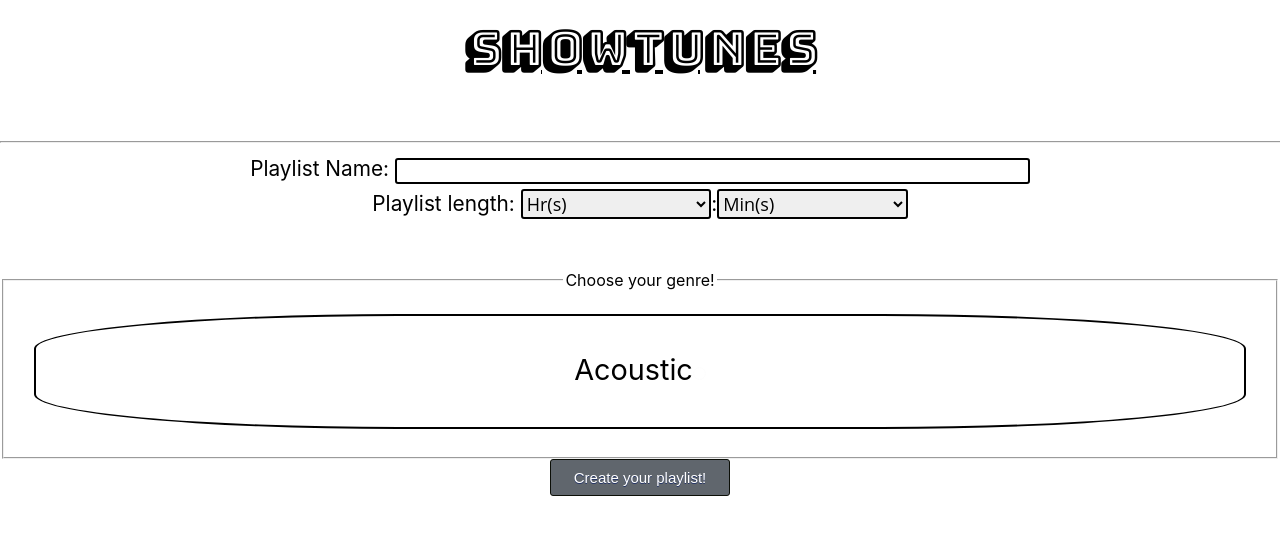
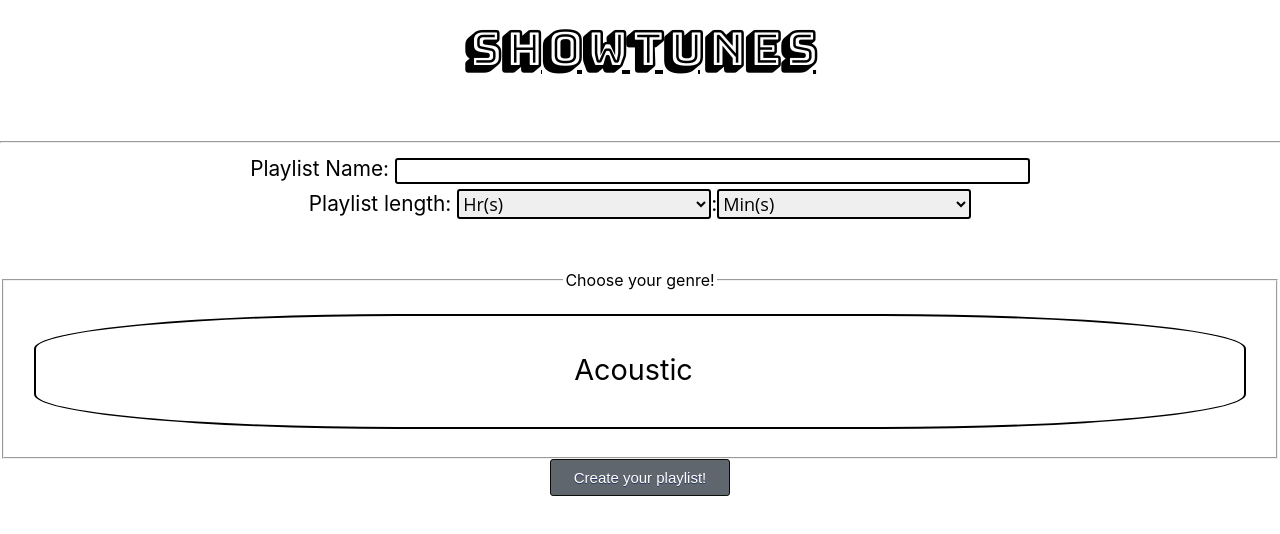
Before and after one commit to nasjones/static-playlist, a React (Create React App) app: page /homepage in a window 1280 px wide. Shown: the top 534 px of the page. Built offline with nearby package versions, Linux system fonts and the light colour scheme.

Commit message:
finished updates push

```diff
--- a/src/Homepage/Homepage.css
+++ b/src/Homepage/Homepage.css
@@ -61,7 +61,7 @@
 .user-inputs {
     border: 2px solid black;
     border-radius: 3px;
-    width: 15%;
+    width: 20%;
 }
 
 .genre-option>input {
```
Also changed, not shown: 3 other files (tests, documents, lock files or other folders).
